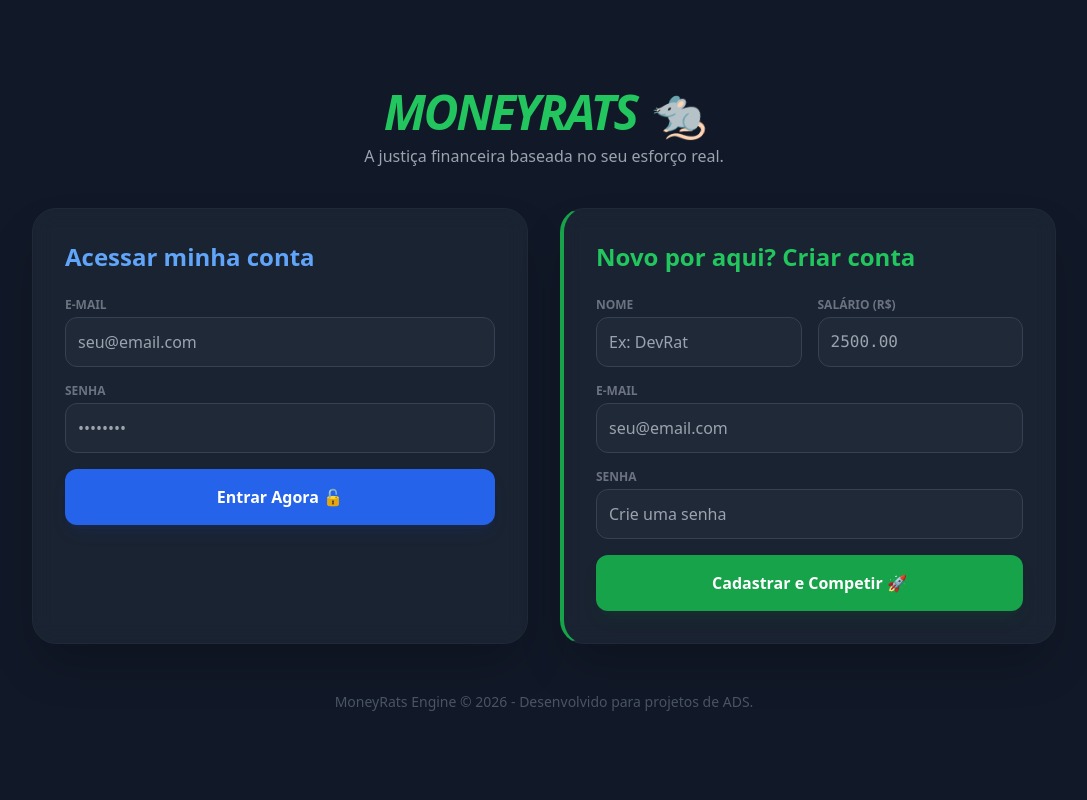
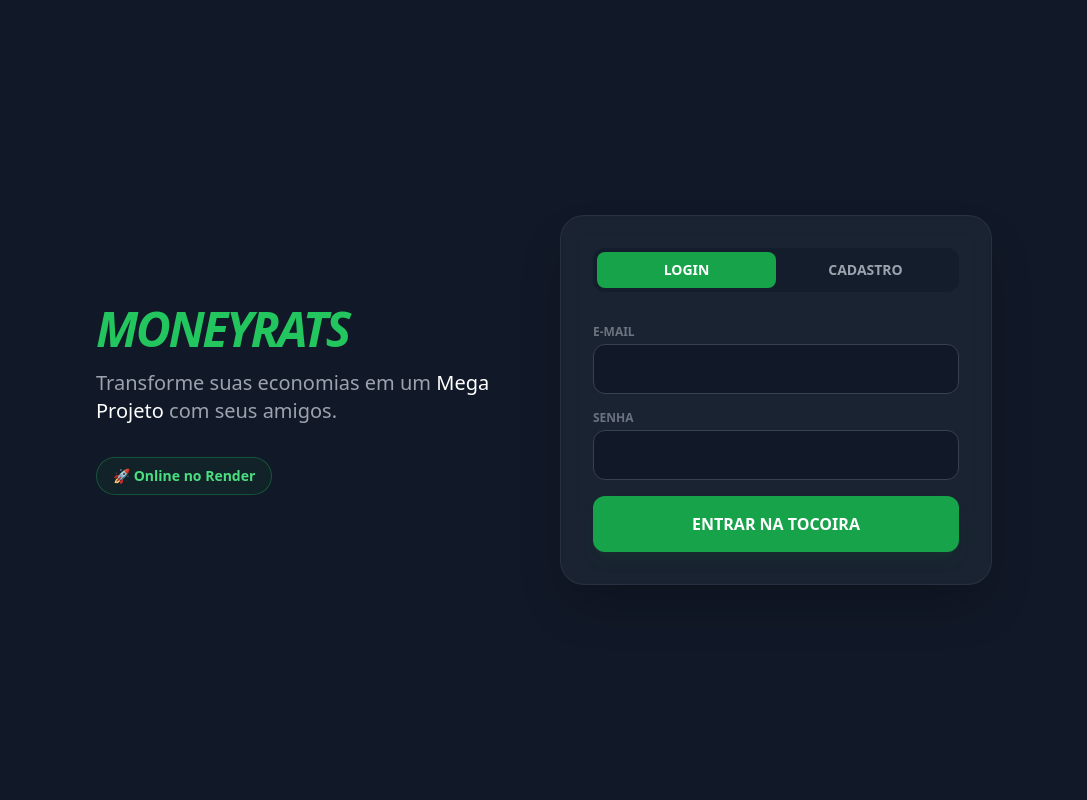
Before and after one commit to joaombr/moneyrats, a FastAPI app: page / in a window 1280 px wide. Shown: the whole page, without its empty margins (96-1183 px from the left). Run offline with FastAPI, Linux system fonts and the light colour scheme; some libraries are stand-ins or nearby versions.

Commit message:
Atualização ranking e layout

```diff
--- a/templates/index.html
+++ b/templates/index.html
@@ -3,74 +3,96 @@
 <head>
     <meta charset="UTF-8">
     <meta name="viewport" content="width=device-width, initial-scale=1.0">
-    <title>MoneyRats - Login</title>
+    <title>MoneyRats - Login & Cadastro</title>
     <script src="https://cdn.tailwindcss.com"></script>
-    <link rel="stylesheet" href="/static/style.css">
+    <style>
+        .glass {
+            background: rgba(31, 41, 55, 0.7);
+            -webkit-backdrop-filter: blur(10px);
+            backdrop-filter: blur(10px);
+            border: 1px solid rgba(75, 85, 99, 0.3);
+        }
+    </style>
 </head>
-<body class="bg-gray-900 text-white font-sans min-h-screen flex flex-col justify-center items-center p-6">
+<body class="bg-gray-900 text-white font-sans min-h-screen flex items-center justify-center p-6">
 
-    <div class="text-center mb-10">
-        <h1 class="text-5xl font-black text-green-500 tracking-tighter italic">MONEYRATS 🐀</h1>
-        <p class="text-gray-400 mt-2">A justiça financeira baseada no seu esforço real.</p>
+    <div class="max-w-4xl w-full grid md:grid-cols-2 gap-8 items-center">
+
+        <div class="text-center md:text-left space-y-4">
+            <h1 class="text-5xl font-black text-green-500 italic tracking-tighter">MONEYRATS</h1>
+            <p class="text-xl text-gray-400 font-medium">Transforme suas economias em um <span class="text-white">Mega Projeto</span> com seus amigos.</p>
+            <div class="hidden md:block pt-4">
+                <div class="inline-block bg-green-900/20 text-green-400 px-4 py-2 rounded-full border border-green-500/30 text-sm font-bold">
+                    🚀 Online no Render
+                </div>
+            </div>
         </div>
 
-    <div class="grid grid-cols-1 md:grid-cols-2 gap-8 w-full max-w-5xl">
+        <div class="glass p-8 rounded-3xl shadow-2xl">
 
-        <section class="glass-card p-8 rounded-3xl shadow-2xl border border-gray-800 flex flex-col">
-            <h2 class="text-2xl font-bold mb-6 text-blue-400">Acessar minha conta</h2>
-            <form action="/login" method="post" class="space-y-4 flex-grow">
+            <div class="flex mb-8 bg-gray-900/50 p-1 rounded-xl">
+                <button onclick="showTab('login')" id="btn-login" class="flex-1 py-2 rounded-lg font-bold text-sm transition-all bg-green-600 text-white">LOGIN</button>
+                <button onclick="showTab('cadastro')" id="btn-cadastro" class="flex-1 py-2 rounded-lg font-bold text-sm transition-all text-gray-400 hover:text-white">CADASTRO</button>
+            </div>
+
+            <form id="form-login" action="/login" method="post" class="space-y-4">
                 <div>
-                    <label class="block text-xs text-gray-500 uppercase font-bold mb-1">E-mail</label>
-                    <input type="email" name="email" required placeholder="seu@email.com"
-                           class="w-full p-3 rounded-xl bg-gray-800 border border-gray-700 outline-none focus:border-blue-500 transition">
+                    <label class="block text-xs font-bold text-gray-500 uppercase mb-1">E-mail</label>
+                    <input type="email" name="email" required class="w-full bg-gray-900 border border-gray-700 rounded-xl p-3 outline-none focus:border-green-500 transition-all">
                 </div>
                 <div>
-                    <label class="block text-xs text-gray-500 uppercase font-bold mb-1">Senha</label>
-                    <input type="password" name="senha" required placeholder="••••••••"
-                           class="w-full p-3 rounded-xl bg-gray-800 border border-gray-700 outline-none focus:border-blue-500 transition">
+                    <label class="block text-xs font-bold text-gray-500 uppercase mb-1">Senha</label>
+                    <input type="password" name="senha" required class="w-full bg-gray-900 border border-gray-700 rounded-xl p-3 outline-none focus:border-green-500 transition-all">
                 </div>
-                <button type="submit" class="w-full bg-blue-600 p-4 rounded-xl font-bold hover:bg-blue-500 transition mt-4 shadow-lg shadow-blue-900/20">
-                    Entrar Agora 🔓
+                <button type="submit" class="w-full bg-green-600 hover:bg-green-500 py-4 rounded-xl font-black text-white transition-transform active:scale-95 shadow-lg shadow-green-900/20">
+                    ENTRAR NA TOCOIRA
                 </button>
             </form>
-        </section>
 
-        <section class="glass-card p-8 rounded-3xl shadow-2xl border border-gray-800 border-l-4 border-l-green-600">
-            <h2 class="text-2xl font-bold mb-6 text-green-500">Novo por aqui? Criar conta</h2>
-            <form action="/cadastro" method="post" class="space-y-4">
-                <div class="grid grid-cols-2 gap-4">
+            <form id="form-cadastro" action="/cadastrar" method="post" class="space-y-4 hidden">
                 <div>
-                        <label class="block text-xs text-gray-500 uppercase font-bold mb-1">Nome</label>
-                        <input type="text" name="nome" required placeholder="Ex: DevRat"
-                               class="w-full p-3 rounded-xl bg-gray-800 border border-gray-700 outline-none focus:border-green-500 transition">
+                    <label class="block text-xs font-bold text-gray-500 uppercase mb-1">Nome de Ratão</label>
+                    <input type="text" name="nome" required class="w-full bg-gray-900 border border-gray-700 rounded-xl p-3 outline-none focus:border-green-500 transition-all">
                 </div>
                 <div>
-                        <label class="block text-xs text-gray-500 uppercase font-bold mb-1">Salário (R$)</label>
-                        <input type="number" name="salario" step="0.01" required placeholder="2500.00"
-                               class="w-full p-3 rounded-xl bg-gray-800 border border-gray-700 outline-none focus:border-green-500 transition font-mono">
+                    <label class="block text-xs font-bold text-gray-500 uppercase mb-1">E-mail</label>
+                    <input type="email" name="email" required class="w-full bg-gray-900 border border-gray-700 rounded-xl p-3 outline-none focus:border-green-500 transition-all">
+                </div>
+                <div>
+                    <label class="block text-xs font-bold text-gray-500 uppercase mb-1">Crie uma Senha</label>
+                    <input type="password" name="senha" required class="w-full bg-gray-900 border border-gray-700 rounded-xl p-3 outline-none focus:border-green-500 transition-all">
+                </div>
+                <button type="submit" class="w-full bg-blue-600 hover:bg-blue-500 py-4 rounded-xl font-black text-white transition-transform active:scale-95 shadow-lg shadow-blue-900/20">
+                    CRIAR MINHA CONTA
+                </button>
+            </form>
+
         </div>
     </div>
-                <div>
-                    <label class="block text-xs text-gray-500 uppercase font-bold mb-1">E-mail</label>
-                    <input type="email" name="email" required placeholder="seu@email.com"
-                           class="w-full p-3 rounded-xl bg-gray-800 border border-gray-700 outline-none focus:border-green-500 transition">
-                </div>
-                <div>
-                    <label class="block text-xs text-gray-500 uppercase font-bold mb-1">Senha</label>
-                    <input type="password" name="senha" required placeholder="Crie uma senha"
-                           class="w-full p-3 rounded-xl bg-gray-800 border border-gray-700 outline-none focus:border-green-500 transition">
-                </div>
-                <button type="submit" class="w-full bg-green-600 p-4 rounded-xl font-bold hover:bg-green-500 transition mt-4 shadow-lg shadow-green-900/20">
-                    Cadastrar e Competir 🚀
-                </button>
-            </form>
-        </section>
 
-    </div>
+    <script>
+        function showTab(type) {
+            const loginForm = document.getElementById('form-login');
+            const cadastroForm = document.getElementById('form-cadastro');
+            const btnLogin = document.getElementById('btn-login');
+            const btnCadastro = document.getElementById('btn-cadastro');
 
-    <footer class="mt-12 text-gray-600 text-sm">
-        MoneyRats Engine &copy; 2026 - Desenvolvido para projetos de ADS.
-    </footer>
-
+            if (type === 'login') {
+                loginForm.classList.remove('hidden');
+                cadastroForm.classList.add('hidden');
+                btnLogin.classList.add('bg-green-600', 'text-white');
+                btnLogin.classList.remove('text-gray-400');
+                btnCadastro.classList.remove('bg-green-600', 'text-white');
+                btnCadastro.classList.add('text-gray-400');
+            } else {
+                loginForm.classList.add('hidden');
+                cadastroForm.classList.remove('hidden');
+                btnCadastro.classList.add('bg-blue-600', 'text-white');
+                btnCadastro.classList.remove('text-gray-400');
+                btnLogin.classList.remove('bg-green-600', 'text-white');
+                btnLogin.classList.add('text-gray-400');
+            }
+        }
+    </script>
 </body>
 </html>
```
Also changed, not shown: templates/ranking.html (+38 -41 lines). Lines whose indentation alone changed are shown as unchanged.
